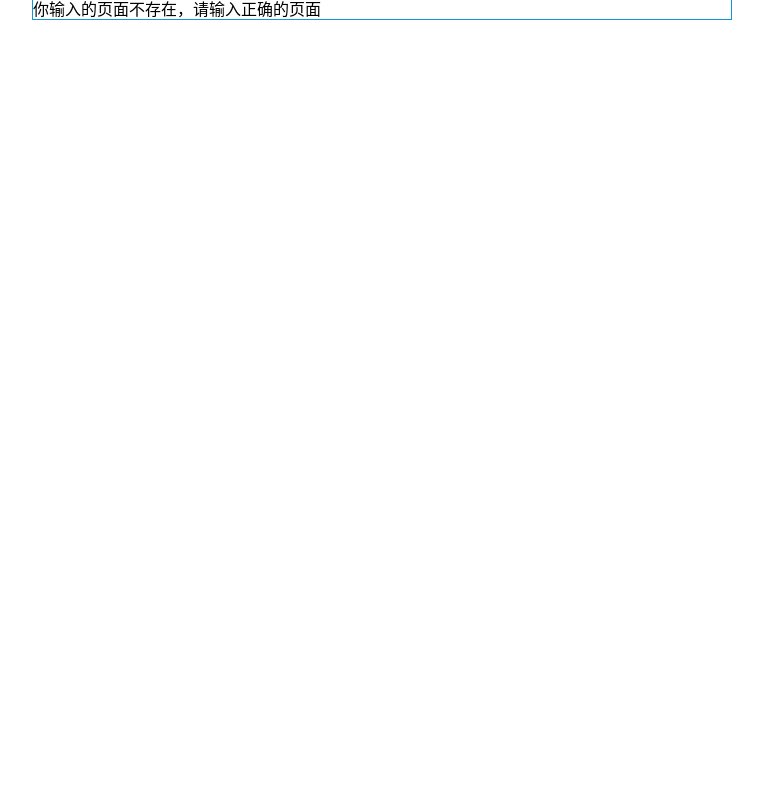
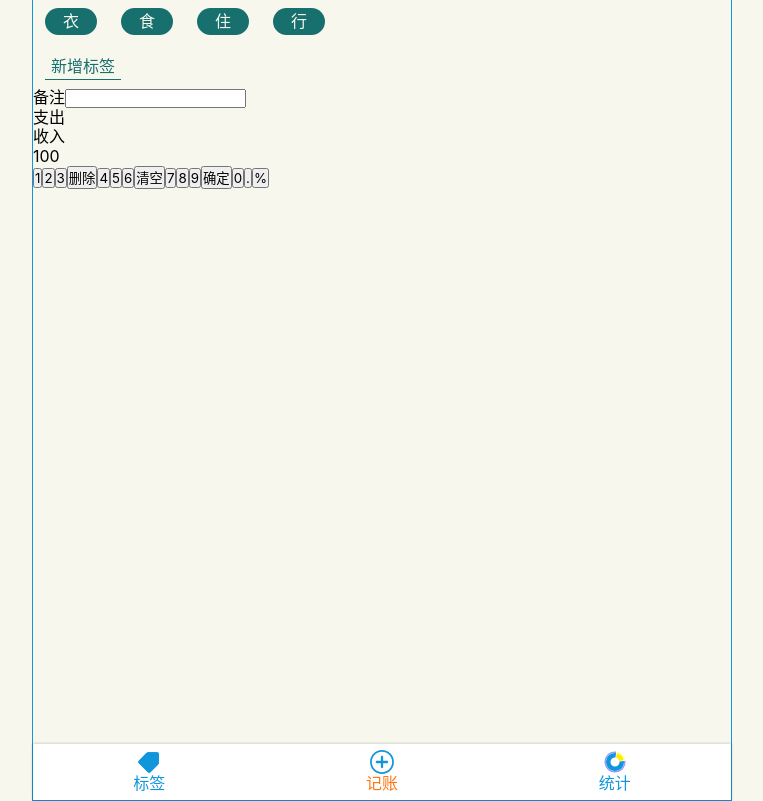
Before and after one commit to herzorf/where-is-my-money, a React app: page /add#/add in a window 1280 px wide. Shown: the whole page, without its empty margins (258-1021 px from the left). Built offline with nearby package versions, Linux system fonts and the light colour scheme.

Commit message:
完成tagWrapper的样式

```diff
--- a/config/webpack.config.js
+++ b/config/webpack.config.js
@@ -352,7 +352,11 @@ module.exports = function(webpackEnv) {
               test: /\.svg$/,
               use: [
                 { loader: 'svg-sprite-loader', options: { } },
-                { loader: "svgo-loader", options: {}}
+                { loader: "svgo-loader", options: {
+                    plugins: [
+                      {removeAttrs: { attrs: 'fill'}},
+                    ]
+                  }}
               ]
             },
             // "url" loader works like "file" loader except that it embeds assets
--- a/src/App.tsx
+++ b/src/App.tsx
@@ -6,7 +6,7 @@ import {
     Redirect
 } from "react-router-dom";
 import Tags from "./views/Tags";
-import Money from "./views/Money";
+import Add from "./views/Add";
 import Statistics from "./views/Statistics";
 import NoMatch from "./views/Nomatch";
 
@@ -17,13 +17,13 @@ function App() {
                 <Route path="/tags">
                     <Tags/>
                 </Route>
-                <Route path="/money">
-                    <Money/>
+                <Route path="/add">
+                    <Add/>
                 </Route>
                 <Route path="/statistics">
                     <Statistics/>
                 </Route>
-                <Redirect exact from="/" to="money"/>
+                <Redirect exact from="/" to="add"/>
                 <Route path="*">
                     <NoMatch/>
                 </Route>
--- a/src/components/Nav.tsx
+++ b/src/components/Nav.tsx
@@ -1,5 +1,5 @@
 import styled from "styled-components";
-import {Link} from "react-router-dom";
+import { NavLink} from "react-router-dom";
 import React from "react";
 import Icon from "./Icon";
 const NavWrapper = styled.div`
@@ -9,7 +9,6 @@ const NavWrapper = styled.div`
          align-items: center;
          text-align: center;
           >li{
-            border: 1px solid red;
             width: 33.3333%;
             color:#1296db;
             padding: 0.4em;
@@ -17,33 +16,43 @@ const NavWrapper = styled.div`
             justify-content: center;
             align-items: center;
           >a{
-           border: 1px solid yellow;
             display: flex;
             flex-direction: column;
             justify-content: center;
             align-items: center;
+            >.icon{
+              fill: #1296db;
+            }
+            &.selected{
+               color:#fb7813;
+               >.icon{
+                fill: #fb7813;
+               }
+            }
           }}
       }
       box-shadow: 0 0 3px rgb(0,0,0,0.25);
+      background: white;
 `;
 function Nav(){
     return (
         <NavWrapper>
             <ul>
                 <li>
-                    <Link to="/tags">
+                    <NavLink to="/tags" activeClassName="selected">
                         <Icon name="tag"/>
-                        标签</Link>
+                        标签
+                    </NavLink>
                 </li>
                 <li>
-                    <Link to="/money">
+                    <NavLink to="/add" activeClassName="selected">
                         <Icon name="add"/>
-                        记账</Link>
+                        记账</NavLink>
                 </li>
                 <li>
-                    <Link to="/statistics">
+                    <NavLink to="/statistics" activeClassName="selected">
                         <Icon name="statistics"/>
-                        统计</Link>
+                        统计</NavLink>
                 </li>
             </ul>
         </NavWrapper>
--- a/src/reset.scss
+++ b/src/reset.scss
@@ -6,10 +6,14 @@
 ul,ol{list-style: none}
 a{text-decoration: none;color: inherit;}
 body{font-family: $font-hei;line-height: 1.2;
-  font-size: 16px;}
+  font-size: 16px;background: #f7f7ee}
 .icon{
   height: 1.5em;
   width: 1.5em;
+;
+}
+button{
+  font-family: inherit;
 }
 @media (min-width:700px) {
   html{
--- /dev/null
+++ b/src/views/Add.tsx
@@ -0,0 +1,90 @@
+import Layout from "../components/Layout";
+import React from "react";
+import styled from "styled-components";
+
+const TagsSection = styled.section`
+   >ul{
+     >li{
+          background: #17706e;
+          display: inline-block;
+          color: #f7f7ee;
+          border-radius: 18px;
+          padding: 4px  18px;
+          margin: 8px 12px;
+     }
+   }
+   >button{
+       margin: 8px 12px;
+       border: none;
+       background: none;
+       border-bottom: 1px solid #17706e;
+       color: #17706e;
+       padding: 2px 6px;
+       font-size: 16px;
+   }
+`;
+
+const NotesSection = styled.section`
+
+`;
+
+const TabsSection = styled.section`
+
+`;
+
+const NumberSection = styled.section`
+
+`;
+
+
+
+function Add() {
+    return (
+        <div>
+            <Layout>
+                <TagsSection>
+                    <ul>
+                        <li>衣</li>
+                        <li>食</li>
+                        <li>住</li>
+                        <li>行</li>
+                    </ul>
+                    <button>新增标签</button>
+                </TagsSection>
+                <NotesSection>
+                    <label>
+                        <span>备注</span>
+                        <input type="text"/>
+                    </label>
+                </NotesSection>
+                <TabsSection>
+                    <ul>
+                        <li>支出</li>
+                        <li>收入</li>
+                    </ul>
+                </TabsSection>
+                <NumberSection>
+                    <div>100</div>
+                    <div>
+                        <button>1</button>
+                        <button>2</button>
+                        <button>3</button>
+                        <button>删除</button>
+                        <button>4</button>
+                        <button>5</button>
+                        <button>6</button>
+                        <button>清空</button>
+                        <button>7</button>
+                        <button>8</button>
+                        <button>9</button>
+                        <button>确定</button>
+                        <button>0</button>
+                        <button>.</button>
+                        <button>%</button>
+                    </div>
+                </NumberSection>
+            </Layout>
+        </div>
+    );
+}
+export default Add;
--- a/src/views/Money.tsx
+++ /dev/null
@@ -1,13 +0,0 @@
-import Layout from "../components/Layout";
-import React from "react";
-
-function Money() {
-    return (
-        <div>
-            <Layout>
-                <h1>添加页面</h1>
-            </Layout>
-        </div>
-    );
-}
-export default Money;
```
